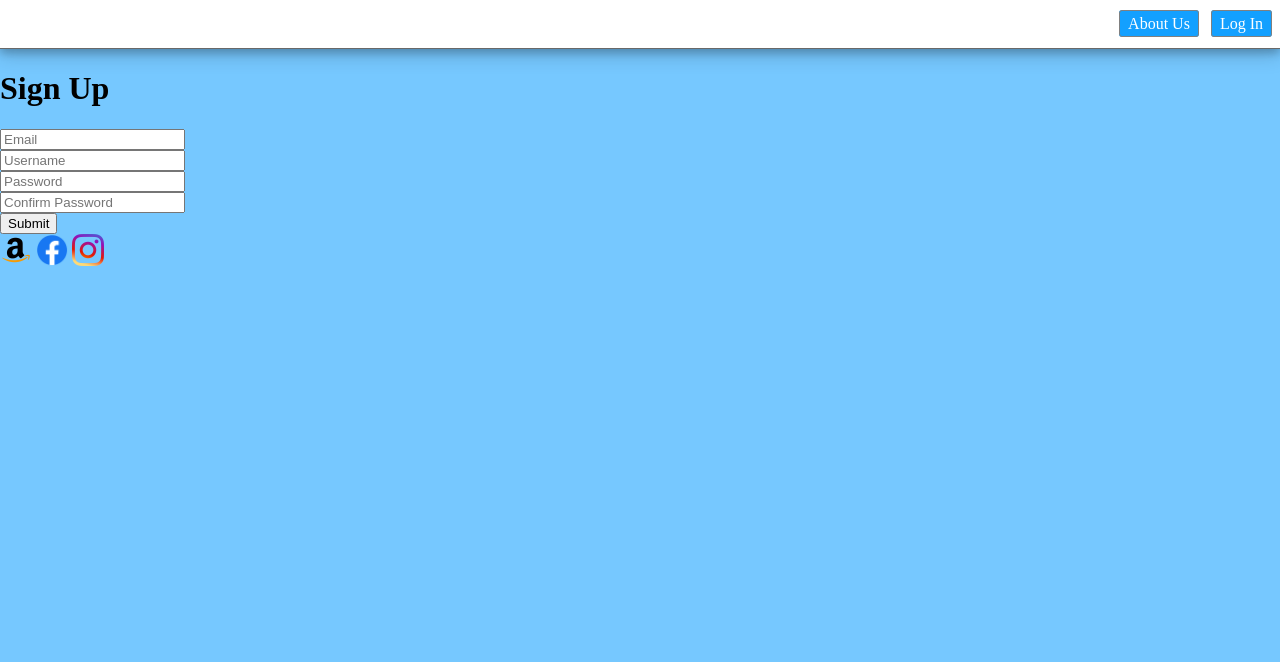
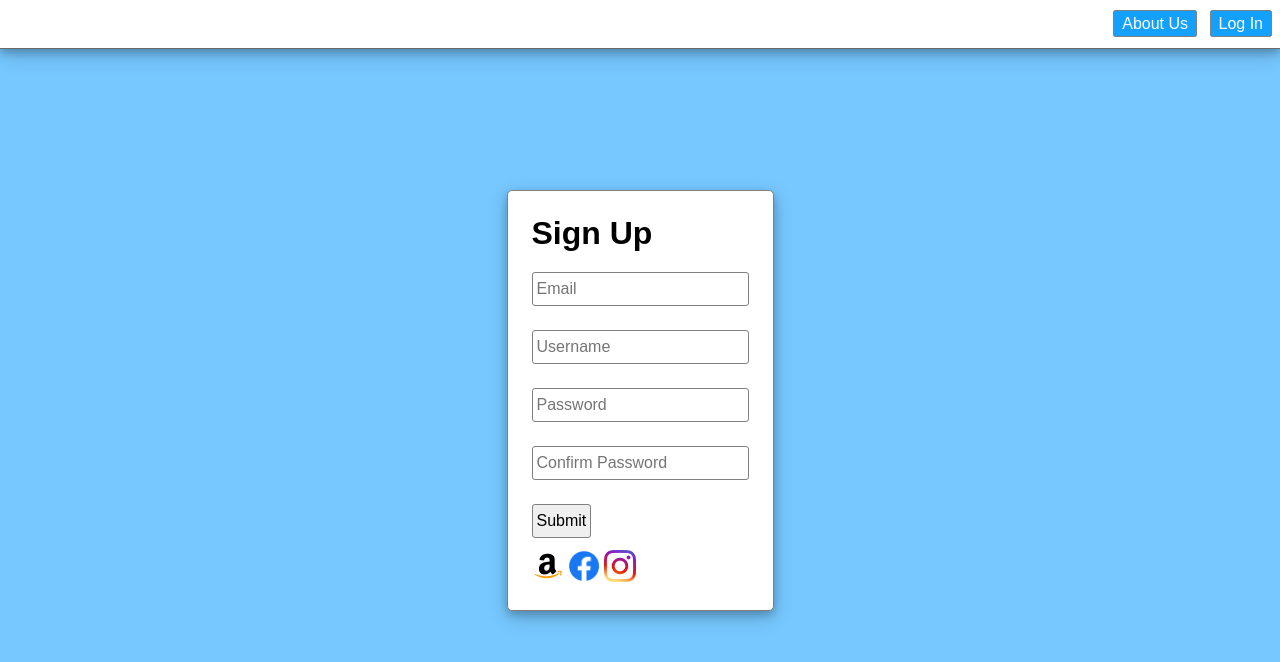
Before and after one commit to jtallen223/StaticRegisterPage, a plain HTML site: page index.html in a window 1280 px wide. Drawn offline with Linux system fonts and the light colour scheme.

Commit message:
center form styled

```diff
--- a/index.html
+++ b/index.html
@@ -13,7 +13,7 @@
         <a href="#">Log In</a>
     </header>
 
-    <div>
+    <div class="container">
         <h1>Sign Up</h1>
         <form>
             <div>
--- a/main.css
+++ b/main.css
@@ -1,6 +1,9 @@
 body {
     background-color: #76c8ff;
     margin: 0;
+    font-family: sans-serif;
+    display: flex;
+    height: 100vh;
 }
 
 header {
@@ -9,6 +12,10 @@ header {
     padding: .75rem 0;
     border-bottom: solid 1px dimgrey;
     box-shadow: 0 4px 8px 0 rgba(0, 0, 0, 0.2), 0 6px 20px 0 rgba(0, 0, 0, 0.19);
+    position: fixed;
+    top: 0;
+    left: 0;
+    width: 100vw;
 }
 
 header a {
@@ -28,3 +35,28 @@ header a:hover {
     background-color: #1084d1;
     cursor: pointer;
 }
+
+.container {
+    margin: auto;
+    padding: 1.5rem;
+    background-color: white;
+    border: solid 1px gray;
+    border-radius: 5px;
+    box-shadow: 0 4px 8px 0 rgba(0, 0, 0, 0.2), 0 6px 20px 0 rgba(0, 0, 0, 0.19);
+}
+
+.container > h1 {
+    margin: 0 0 .5rem;
+}
+
+form input, form button {
+    width: 100%min-width: 300px;
+    /*Tout inuts and forms have different default sizes. By changing the box-sizing we can fix this */
+    box-sizing: border-box;
+    margin: .75rem 0;
+    padding: .25rem;
+    line-height: 1.5rem;
+    font-size: 1em;
+    border: solid 1px gray;
+    border-radius: 3px;
+}
```
